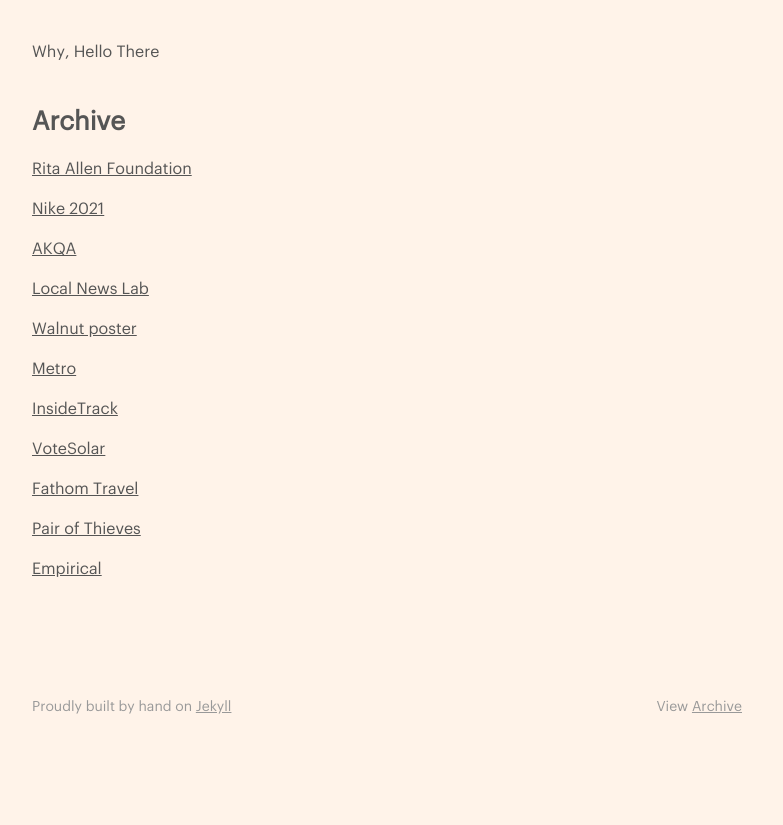
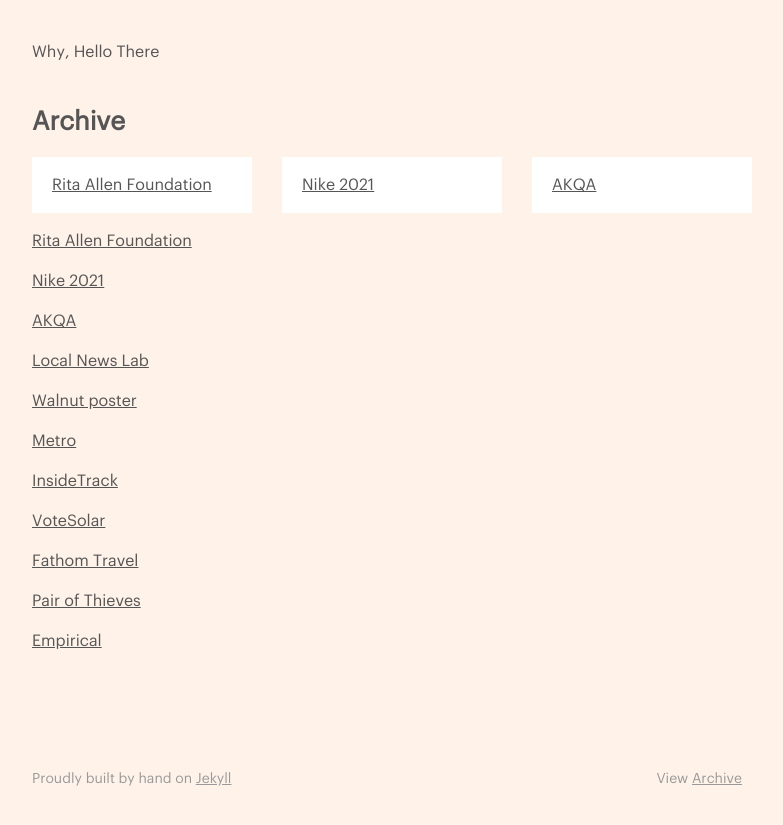
Before and after one commit to jonaschafer/jonaschafer.github.io, a Jekyll site: the page built from archive.html, in a window 1280 px wide. Shown: the top 825 px of the page, without its empty margins (248-1031 px from the left). Built offline with Jekyll 4.4.1, drawn with Linux system fonts in a browser that asks for light colours.

Commit message:
added flexbox css to base css

```diff
--- a/archive.html
+++ b/archive.html
@@ -4,6 +4,21 @@
 ---
 
 <h1>Archive</h1>
+
+<div class="grid-parent">
+  <div class="grid-child">
+    <p><a href="/archive/rita">Rita Allen Foundation</p></a>
+  </div>
+
+  <div class="grid-child">
+    <p><a href="/archive/2021">Nike 2021</p></a>
+  </div>
+
+  <div class="grid-child">
+    <p><a href="/archive/akqa">AKQA</p></a>
+  </div>
+</div>
+
 <p><a href="/archive/rita">Rita Allen Foundation</p></a>
 <p><a href="/archive/2021">Nike 2021</p></a>
 <p><a href="/archive/akqa">AKQA</p></a>
--- a/assets/stylesheets/base.scss
+++ b/assets/stylesheets/base.scss
@@ -13,3 +13,4 @@
 
 // Fun
 @import "fun/bkg-color";
+@import "fun/flexbox";
```
